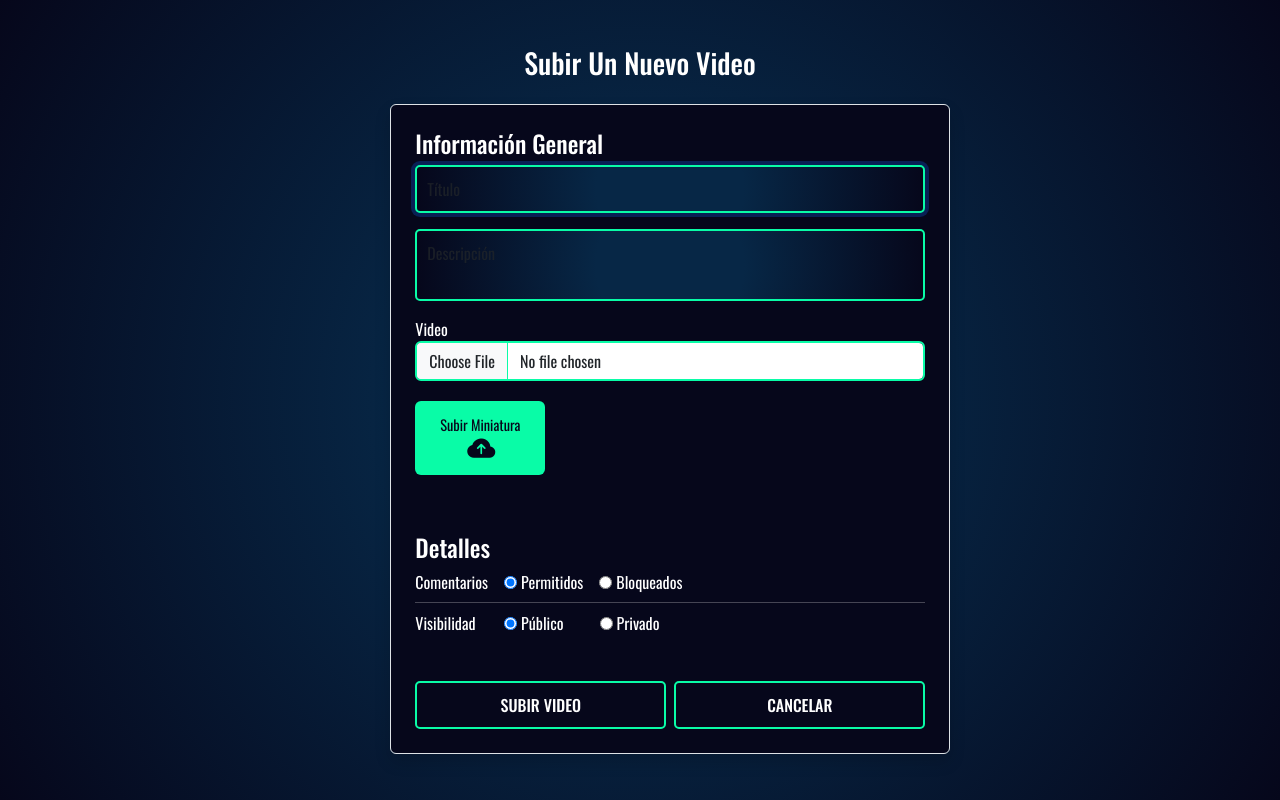
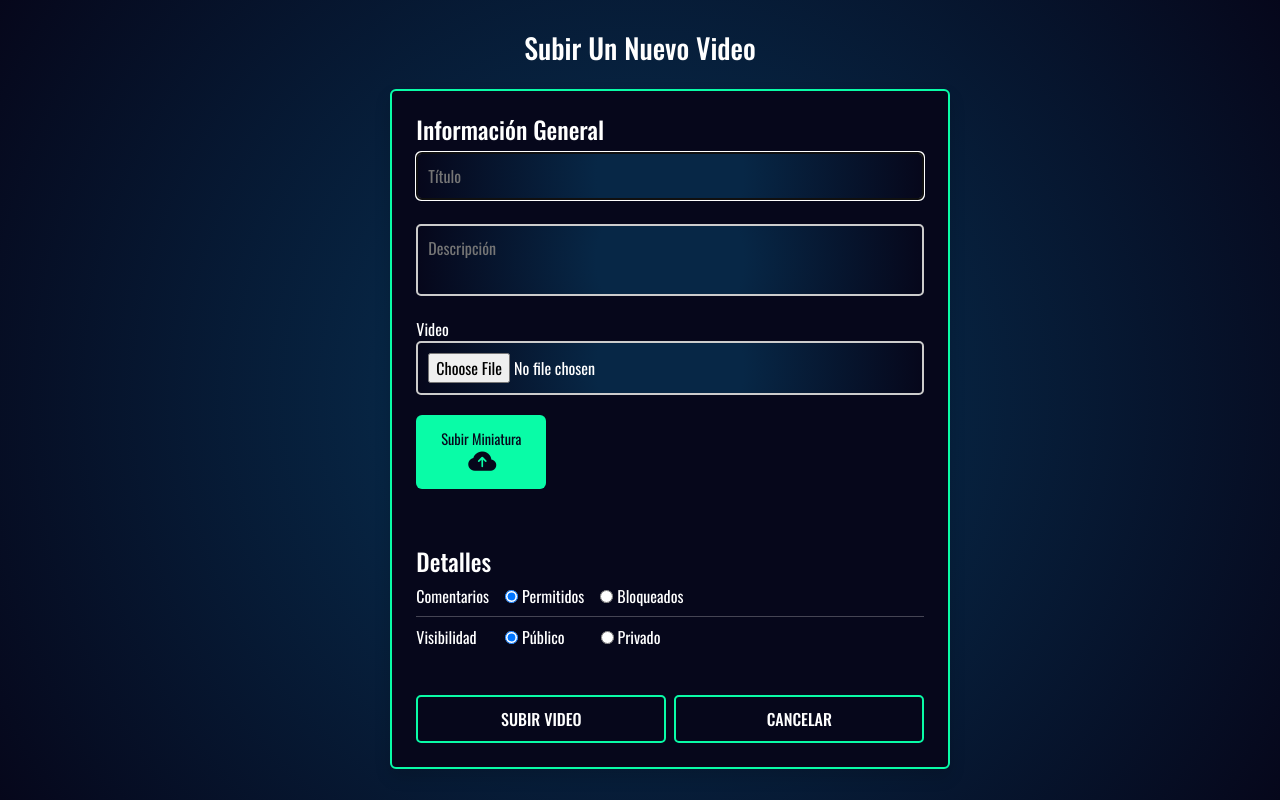
Before and after one commit to mateok13/noCountryTubeFront, a React (Vite) app in the folder frontend/: page /upload-video in a window 1280 px wide. Built offline with nearby package versions, Linux system fonts and the light colour scheme.

Commit message:
changed styles

```diff
--- a/frontend/src/components/formVideo/FormVideo.css
+++ b/frontend/src/components/formVideo/FormVideo.css
@@ -6,8 +6,8 @@
   cursor: pointer;
 }
 
-.input-border {
-  border: 2px solid #09fca7 !important;
+.form-control{
+  border: 2px solid #09fca7;
 }
 
 .thumbnail-border {
--- a/frontend/src/components/formVideo/FormVideo.jsx
+++ b/frontend/src/components/formVideo/FormVideo.jsx
@@ -19,13 +19,13 @@ const FormVideo = () => {
     <form className="form-control formNoCountry text-white shadow p-4" onSubmit={handleSubmit}>
       <div>
         <h4>Información General</h4>
-        <input className="form-control input-border inputNoCountry" type="text" placeholder="Título" id="title" name="title" onChange={handleChange} value={formData.title} autoFocus />
+        <input className="inputNoCountry" type="text" placeholder="Título" id="title" name="title" onChange={handleChange} value={formData.title} autoFocus />
         {errors ? <p className="text-danger">{errors.title}</p> : null}
-        <textarea className="form-control resize-none mt-2 input-border inputNoCountry" name="description" id="description" placeholder="Descripción" onChange={handleChange} value={formData.description}></textarea>
+        <textarea className="resize-none mt-2 inputNoCountry" name="description" id="description" placeholder="Descripción" onChange={handleChange} value={formData.description}></textarea>
         {errors ? <p className="text-danger">{errors.description}</p> : null}
         <div className="d-flex flex-column my-1">
           <label>Video</label>
-          <input ref={videoInputRef} className="form-control input-border" type="file" accept="video/*" onChange={handleVideoFileChange} title="Subir Video" />
+          <input ref={videoInputRef} className="inputNoCountry" type="file" accept="video/*" onChange={handleVideoFileChange} title="Subir Video" />
           {errors ? <p className="text-danger">{errors.video}</p> : null}
           {formData.video && generateThumbnails()}
         </div>
@@ -34,7 +34,7 @@ const FormVideo = () => {
           {/* INPUT FILE SUBIR MINIATURA */}
           <div className="mb-2">
             <label htmlFor="file" className="label-file text-center px-4 rounded cursor-pointer">Subir Miniatura <i className="bi bi-cloud-arrow-up-fill fs-3 cloud"></i></label>
-            <input type="file" id="file" className="input-file input-border" accept="image/*" onChange={handleImageFileChange} />
+            <input type="file" id="file" className="input-file" accept="image/*" onChange={handleImageFileChange} />
           </div>
 
           {thumbnails.map((item, index) => (
```
